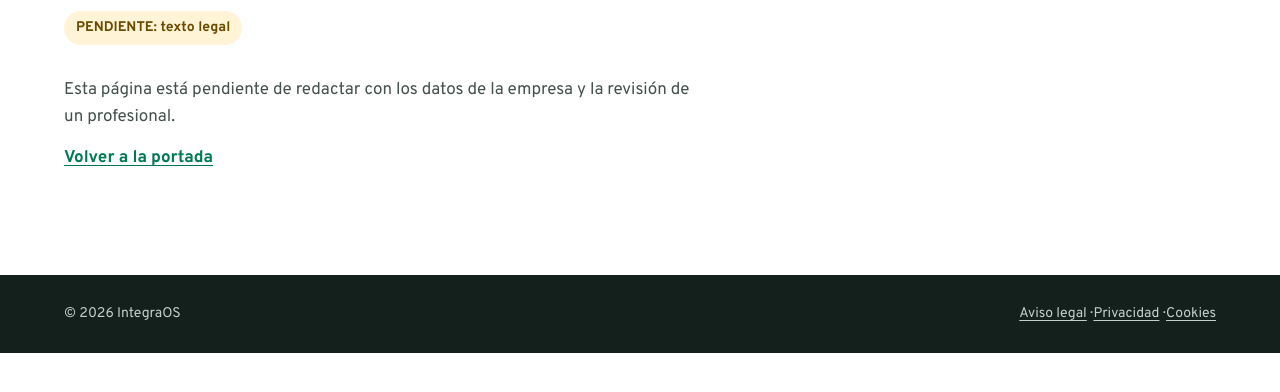
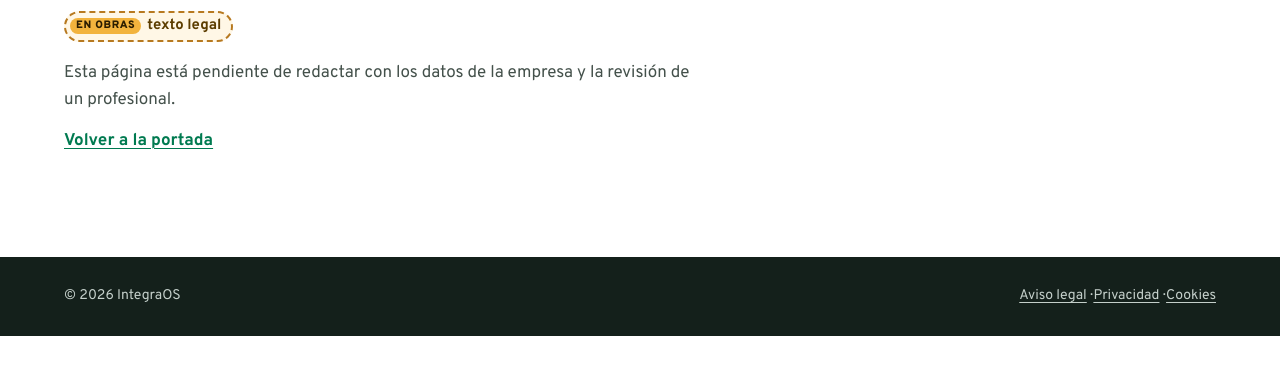
Before and after one commit to integraos2026/integraos-web, a plain HTML site: page cookies.html in a window 1280 px wide. Shown: the part 328-720 px from the top of the page. Drawn offline with Linux system fonts and the light colour scheme.

Commit message:
Páginas legales con la etiqueta EN OBRAS

```diff
--- a/assets/css/site.css
+++ b/assets/css/site.css
@@ -14,8 +14,8 @@
   --ink: #14201b;
   --ink-2: #44514b;          /* secondary text, 8.3:1 on paper */
   --hair: #d5ded9;
-  --line-green: #00c074;     /* logo green: the in-person line */
-  --line-blue: #70aed4;      /* logo blue: the remote line */
+  --line-green: #00c074;     /* logo green: the remote line, the main one */
+  --line-blue: #70aed4;      /* logo blue: the in-person line, always dotted */
   --green: #007a50;          /* green for text and controls on paper, 5.4:1 */
   --blue: #1f5f87;           /* blue for text on paper, 6.9:1 */
   --sign: #14201b;           /* signage plates */
@@ -382,7 +382,7 @@ section { padding-block: clamp(72px, 9vw, 136px); }
 .page h1 { font-size: var(--t-h2); margin-bottom: 28px; }
 .page p, .page li { max-width: 62ch; color: var(--ink-2); }
 .page p + p { margin-top: 14px; }
-.page .pending { display: inline-block; margin-bottom: 18px; padding: 6px 12px; border-radius: 999px; background: #fff4d6; color: #6b4b00; font-weight: 700; font-size: .875rem; }
+.page__tbd { margin-bottom: 18px; }
 .page a { color: var(--green); font-weight: 700; }
 .top__nav--static { display: flex; position: static; flex-direction: row; padding: 0; border: 0; background: none; }
 .top__nav--static .btn { margin: 0; }
--- a/cookies.html
+++ b/cookies.html
@@ -23,7 +23,7 @@
   <div class="wrap">
     <h1>Política de cookies</h1>
     <p>Esta web no usa cookies propias ni de terceros, ni herramientas de analítica o seguimiento.</p>
-    <p class="pending">PENDIENTE: texto legal</p>
+    <p class="page__tbd"><span class="tbd"><span class="tbd__code">EN OBRAS</span>texto legal</span></p>
     <p>Esta página está pendiente de redactar con los datos de la empresa y la revisión de un profesional.</p>
     <p><a href="index.html">Volver a la portada</a></p>
   </div>
```
Also changed, not shown: aviso-legal.html (+1 -1 lines), privacidad.html (+1 -1 lines).
